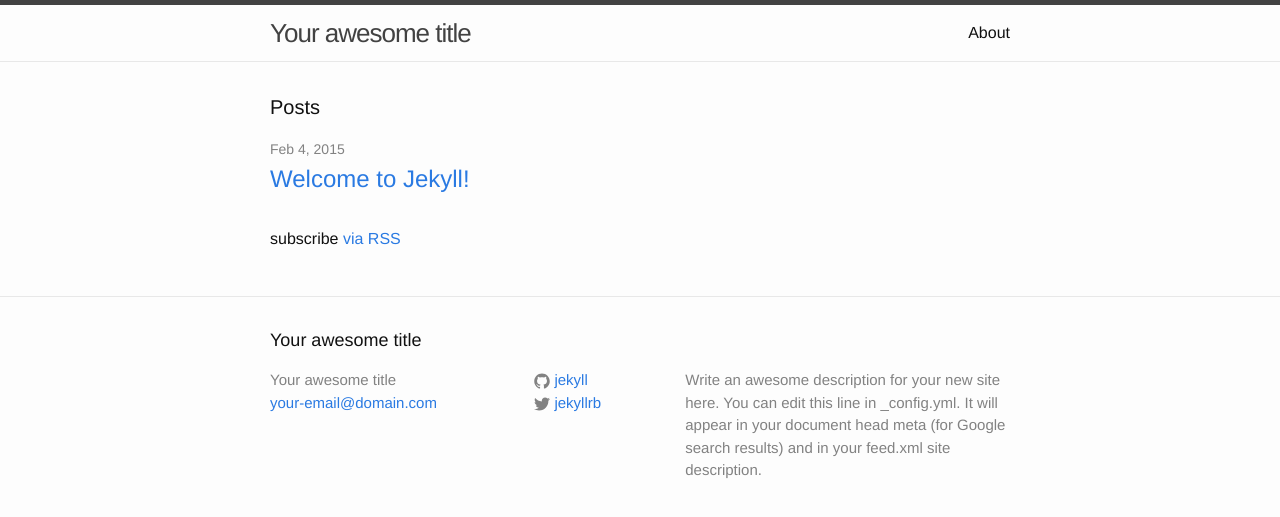
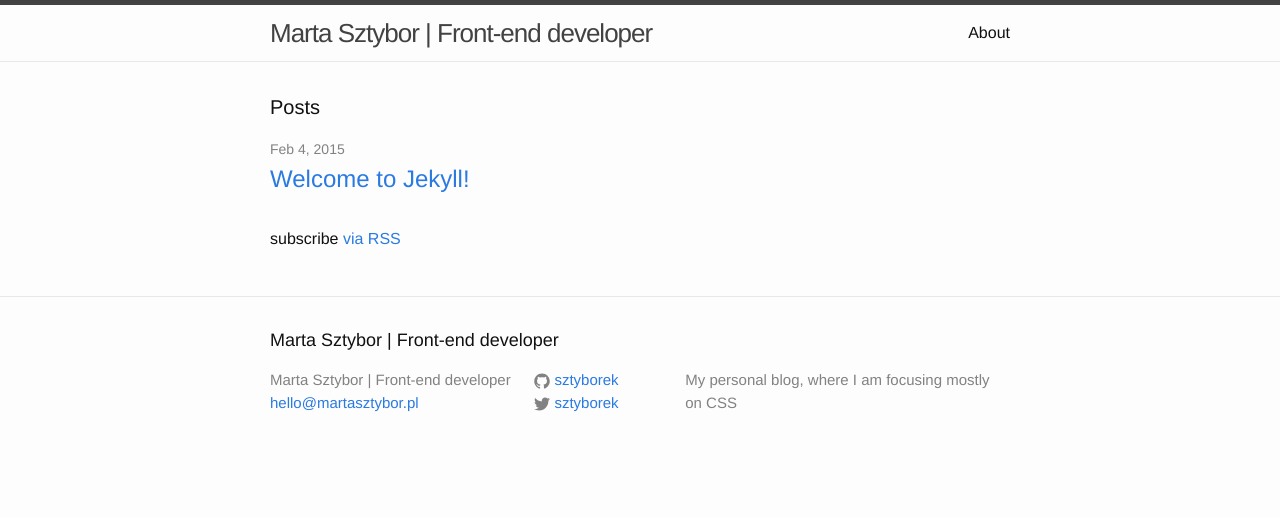
Before and after one commit to sztyborek/martasztybor.pl, a Jekyll site: the page built from index.html, in a window 1280 px wide. Shown: the top 517 px of the page. Built offline with Jekyll 4.4.1, drawn with Linux system fonts in a browser that asks for light colours.

Commit message:
Personalized site configuration

```diff
--- a/_config.yml
+++ b/_config.yml
@@ -1,14 +1,11 @@
 # Site settings
-title: Your awesome title
-email: your-email@domain.com
-description: > # this means to ignore newlines until "baseurl:"
-  Write an awesome description for your new site here. You can edit this
-  line in _config.yml. It will appear in your document head meta (for
-  Google search results) and in your feed.xml site description.
+title: Marta Sztybor | Front-end developer
+email: hello@martasztybor.pl
+description: "My personal blog, where I am focusing mostly on CSS"
 baseurl: "" # the subpath of your site, e.g. /blog/
-url: "http://yourdomain.com" # the base hostname & protocol for your site
-twitter_username: jekyllrb
-github_username:  jekyll
+url: "http://martasztybor.pl" # the base hostname & protocol for your site
+twitter_username: sztyborek
+github_username:  sztyborek
 
 # Build settings
 markdown: kramdown
```
